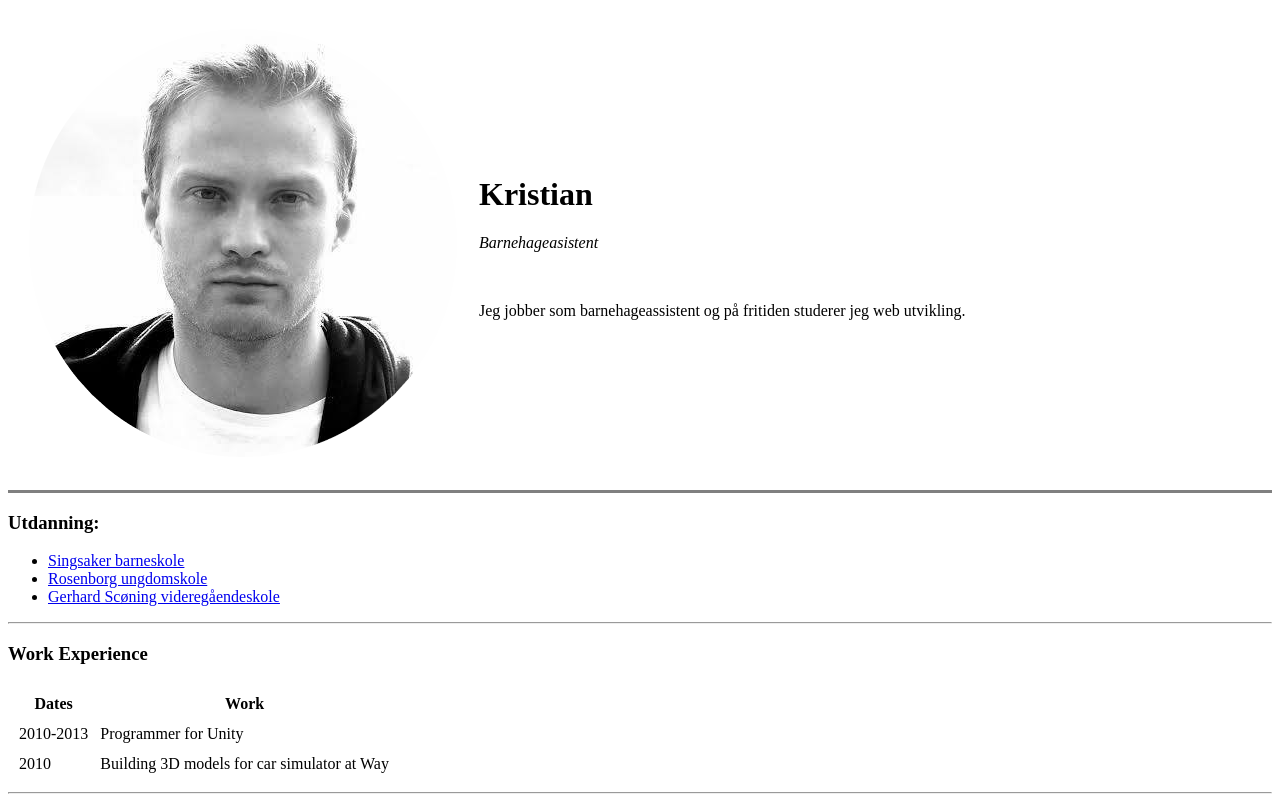
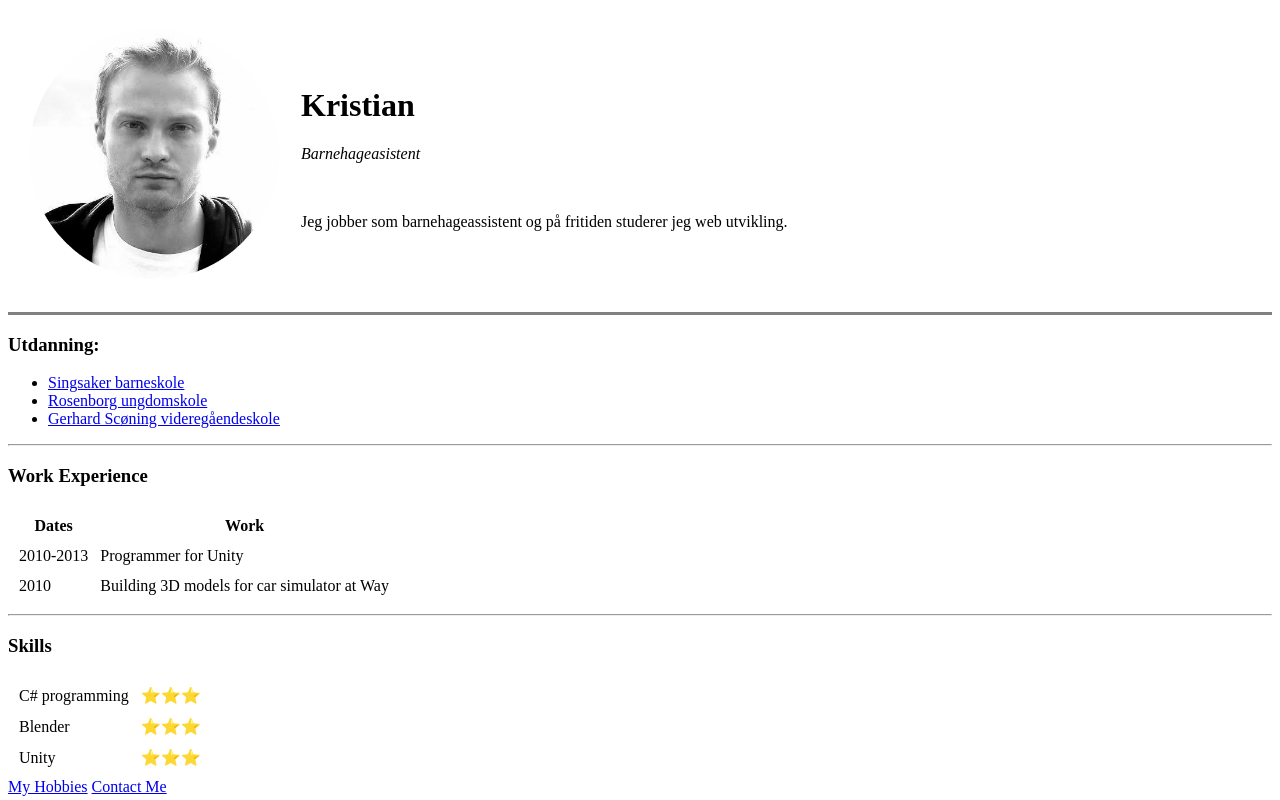
Before and after one commit to KristianEriksen/cv, a plain HTML site: page index.html in a window 1280 px wide. Shown: the top 800 px of the page. Drawn offline with Linux system fonts and the light colour scheme.

Commit message:
Update index.html

```diff
--- a/index.html
+++ b/index.html
@@ -9,7 +9,7 @@
 <body>
     <table cellspacing="20">
         <tr>
-            <td><img src="image/circle-cropped.png" alt="badass"></td>
+            <td><img src="image/circle-cropped.png" alt="badass" width="250" ></td>
             <td>
                 <h1>Kristian</h1>
                 <p> <em>Barnehageasistent</em></p>
```
